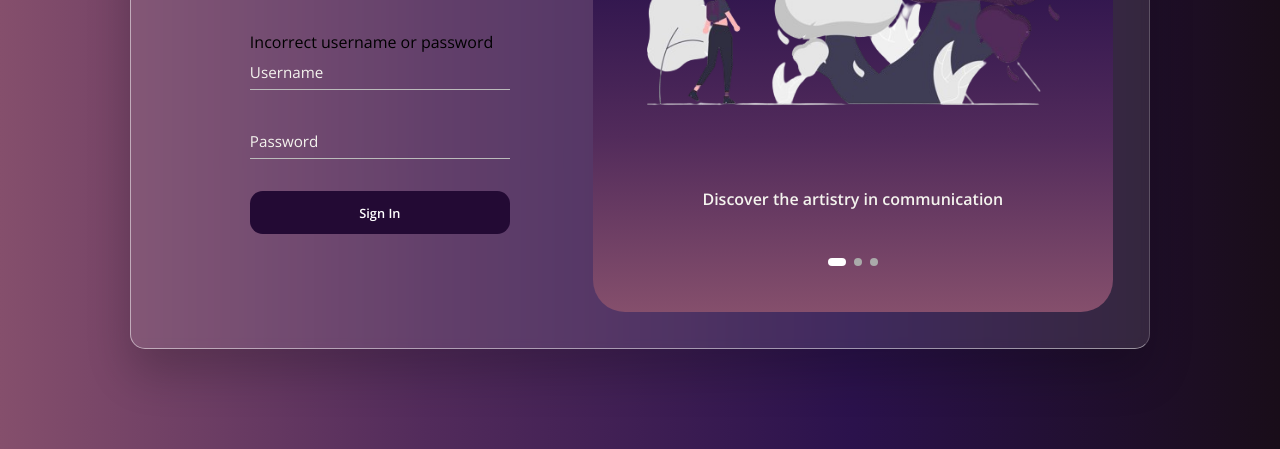
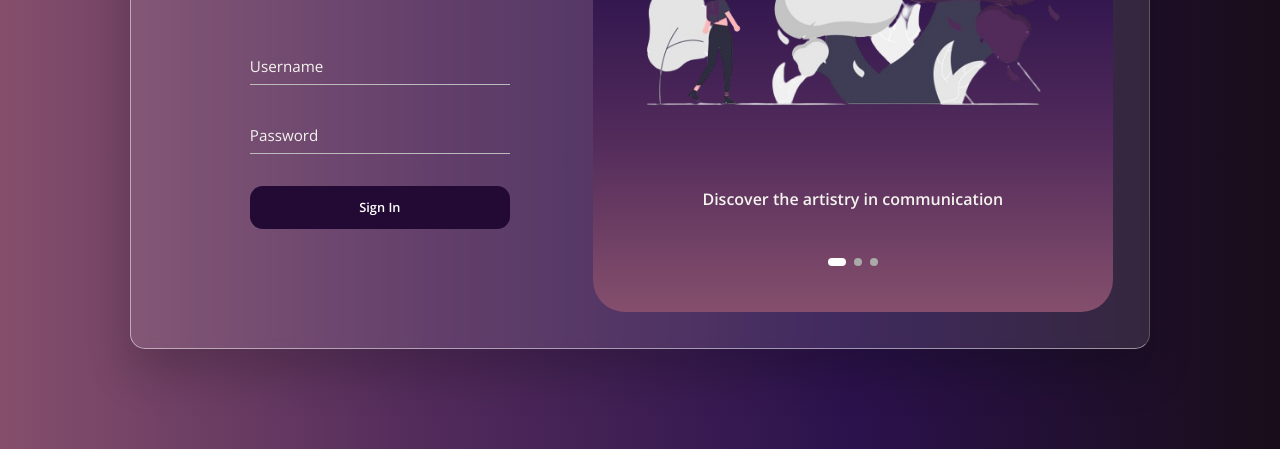
Before and after one commit to mvillamante/Module1-Project, a website: page index.html in a window 1280 px wide. Shown: the part 351-800 px from the top of the page. Drawn offline with nearby package versions, Linux system fonts and the light colour scheme.

Commit message:
remove error message

```diff
--- a/assets/styles.css
+++ b/assets/styles.css
@@ -704,7 +704,6 @@
     }
 
 
-
     #userPost{
         font-style: normal;
         font-size: 18px;
--- a/index.html
+++ b/index.html
@@ -34,7 +34,6 @@
                             </div>
 
                             <div class="actual-form">
-                                <span id="errorMessage">Incorrect username or password</span>
                                 <div class="input-wrap">
                                     <input id="usernameInput" type="text" minlength="4" class="input-field" autocomplete="off" required />
                                     <label>Username</label>
```
